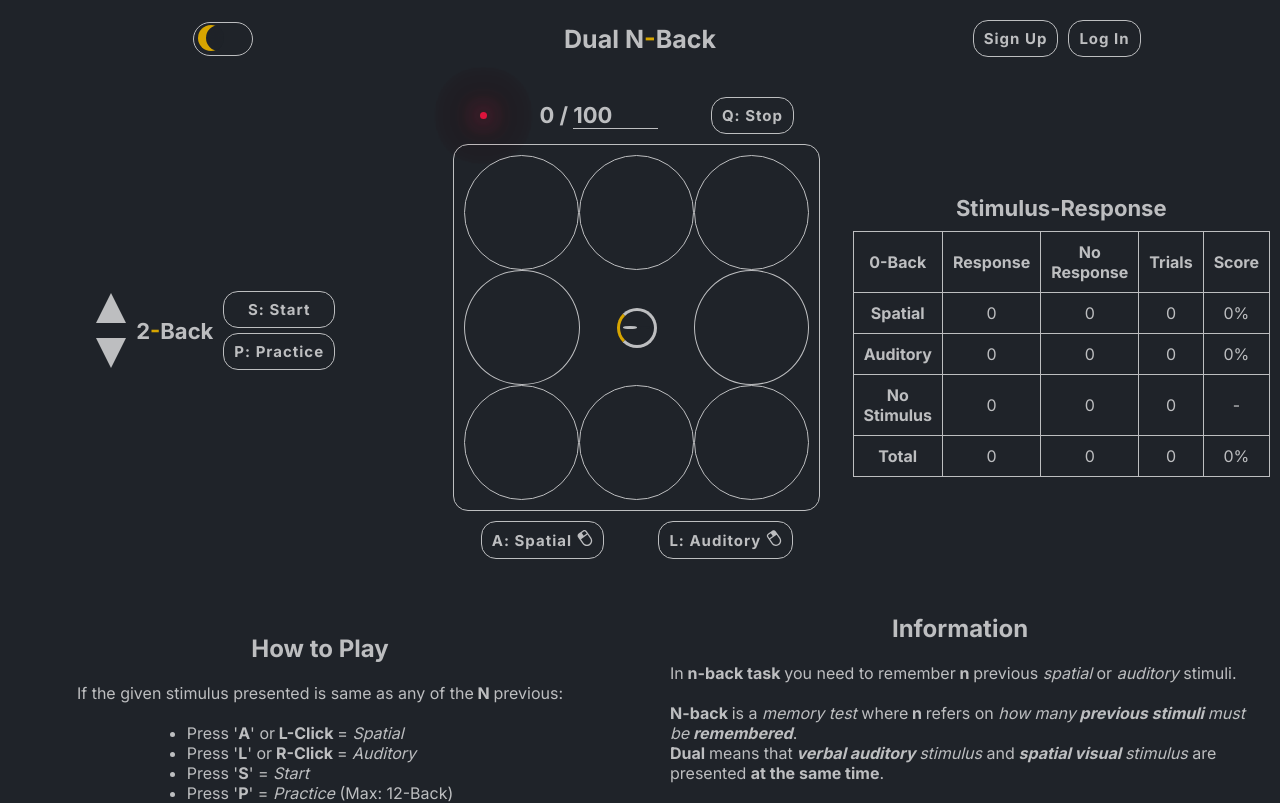
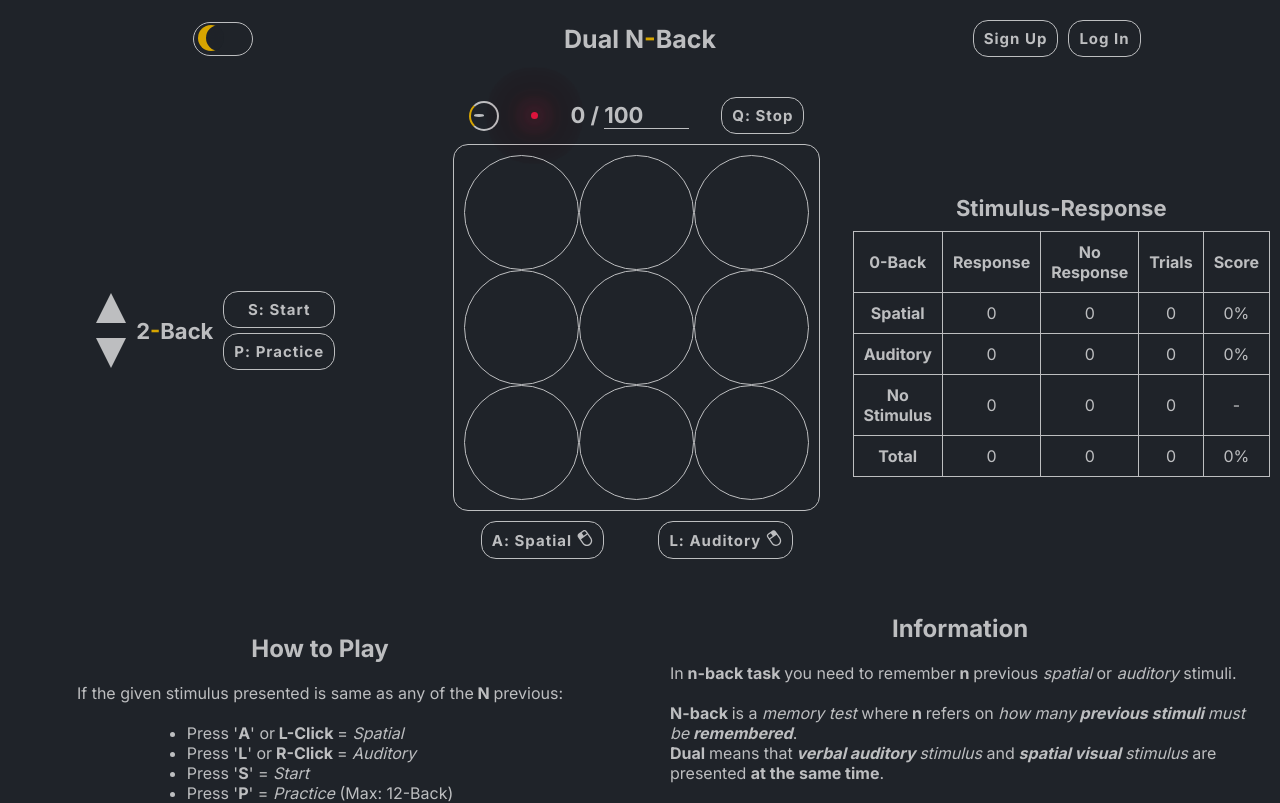
Before and after one commit to TheLittleMister/dualnback, a React (Create React App) app in the folder front-end/: page / in a window 1280 px wide. Shown: the top 803 px of the page. Built offline with nearby package versions, Linux system fonts and the light colour scheme.

Commit message:
3x3 Grid

```diff
--- a/front-end/src/components/Game/Board/Board.tsx
+++ b/front-end/src/components/Game/Board/Board.tsx
@@ -15,6 +15,7 @@ import q from "../../../assets/sounds/q.wav";
 import r from "../../../assets/sounds/r.wav";
 import s from "../../../assets/sounds/s.wav";
 import t from "../../../assets/sounds/t.wav";
+import m from "../../../assets/sounds/m.wav";
 
 import Trials from "./Trials/Trials";
 import Panel from "./Panel/Panel";
@@ -77,6 +78,7 @@ const Board: React.FC<{
       6: new Audio(r),
       7: new Audio(s),
       8: new Audio(t),
+      9: new Audio(m),
     };
   }, []);
 
@@ -273,8 +275,8 @@ const Board: React.FC<{
         if (trialsCounterInterval >= game.trials || !game.active)
           stopGame(trialsCounterInterval, spatialObj, auditoryObj);
         else {
-          const spatialRandomPlace = randomInt(1, 8);
-          const auditoryRandomPlace = randomInt(1, 8);
+          const spatialRandomPlace = randomInt(1, 9);
+          const auditoryRandomPlace = randomInt(1, 9);
 
           // Show Spatial
           setSpatialPlace(spatialRandomPlace);
@@ -365,7 +367,7 @@ const Board: React.FC<{
         spatialMatch={spatialMatch}
         auditoryMatch={auditoryMatch}
       />
-      <Panel activeGame={game.active} spatialPlace={spatialPlace} />
+      <Panel spatialPlace={spatialPlace} />
       <Keys
         activeGame={game.active}
         practiceGame={game.practice}
--- a/front-end/src/components/Game/Board/Panel/Panel.module.css
+++ b/front-end/src/components/Game/Board/Panel/Panel.module.css
@@ -23,74 +23,3 @@
 .fill {
   background-color: var(--yellow);
 }
-
-.circle-middle {
-  border: 0;
-  display: flex;
-  align-items: center;
-  justify-content: center;
-
-  font-size: 10rem;
-  font-weight: bold;
-}
-
-/* SPINNING CENTER */
-
-@-moz-keyframes spin {
-  100% {
-    -moz-transform: rotate(360deg);
-  }
-}
-
-@-webkit-keyframes spin {
-  100% {
-    -webkit-transform: rotate(360deg);
-  }
-}
-
-@keyframes spin {
-  100% {
-    -webkit-transform: rotate(360deg);
-    transform: rotate(360deg);
-  }
-}
-
-/* TIME */
-.clock {
-  display: flex;
-  align-items: center;
-  justify-content: center;
-
-  width: 4rem;
-  height: 4rem;
-  border-radius: 10rem;
-
-  border: 0.3rem solid var(--main-color);
-  border-right: 0.3rem solid var(--main-color);
-  border-left: 0.3rem solid var(--yellow);
-}
-.hour {
-  display: flex;
-  border-radius: 50%;
-
-  width: 80%;
-  height: 0.24rem;
-
-  background-color: transparent;
-}
-
-.hour-spin {
-  animation: spin 3s linear 0s infinite;
-}
-
-.white {
-  flex: 1;
-  border-radius: 100%;
-  background-color: var(--main-color);
-}
-
-.dark {
-  flex: 1;
-  border-radius: 100%;
-  background-color: var(--main-bg-color);
-}
--- a/front-end/src/components/Game/Board/Panel/Panel.tsx
+++ b/front-end/src/components/Game/Board/Panel/Panel.tsx
@@ -3,7 +3,6 @@ import React from "react";
 import classes from "./Panel.module.css";
 
 const Panel: React.FC<{
-  activeGame: boolean;
   spatialPlace: number;
 }> = (props) => {
   return (
@@ -31,30 +30,18 @@ const Panel: React.FC<{
             props.spatialPlace === 4 && classes["fill"]
           }`}
         ></div>
-        <div className={`${classes["circle"]} ${classes["circle-middle"]}`}>
-          <div className={classes["clock"]}>
-            <div
-              className={`${classes["hour"]} ${
-                props.activeGame && classes["hour-spin"]
-              }`}
-            >
-              <div className={classes["white"]}></div>
-              <div className={classes["dark"]}></div>
-            </div>
-          </div>
-        </div>
         <div
           className={`${classes["circle"]} ${
             props.spatialPlace === 5 && classes["fill"]
           }`}
         ></div>
-      </div>
-      <div className={classes["row-3"]}>
         <div
           className={`${classes["circle"]} ${
             props.spatialPlace === 6 && classes["fill"]
           }`}
         ></div>
+      </div>
+      <div className={classes["row-3"]}>
         <div
           className={`${classes["circle"]} ${
             props.spatialPlace === 7 && classes["fill"]
@@ -65,6 +52,11 @@ const Panel: React.FC<{
             props.spatialPlace === 8 && classes["fill"]
           }`}
         ></div>
+        <div
+          className={`${classes["circle"]} ${
+            props.spatialPlace === 9 && classes["fill"]
+          }`}
+        ></div>
       </div>
     </div>
   );
--- a/front-end/src/components/Game/Board/Practice/Practice.tsx
+++ b/front-end/src/components/Game/Board/Practice/Practice.tsx
@@ -19,6 +19,7 @@ const Practice: React.FC<{
     [6, "r"],
     [7, "s"],
     [8, "t"],
+    [9, "m"],
   ]);
 
   const spatialMap = new Map([
@@ -26,10 +27,11 @@ const Practice: React.FC<{
     [2, "↑"],
     [3, "↗"],
     [4, "←"],
-    [5, "→"],
-    [6, "↙"],
-    [7, "↓"],
-    [8, "↘"],
+    [5, "•"],
+    [6, "→"],
+    [7, "↙"],
+    [8, "↓"],
+    [9, "↘"],
   ]);
 
   return (
--- a/front-end/src/components/Game/Board/Trials/Trials.module.css
+++ b/front-end/src/components/Game/Board/Trials/Trials.module.css
@@ -38,3 +38,65 @@
 .input {
   max-width: 8.5rem;
 }
+
+/* SPINNING CENTER */
+
+@-moz-keyframes spin {
+  100% {
+    -moz-transform: rotate(360deg);
+  }
+}
+
+@-webkit-keyframes spin {
+  100% {
+    -webkit-transform: rotate(360deg);
+  }
+}
+
+@keyframes spin {
+  100% {
+    -webkit-transform: rotate(360deg);
+    transform: rotate(360deg);
+  }
+}
+
+/* TIME */
+.clock {
+  display: flex;
+  align-items: center;
+  justify-content: center;
+
+  width: 3rem;
+  height: 3rem;
+  border-radius: 10rem;
+
+  border: 0.2rem solid var(--main-color);
+  border-right: 0.2rem solid var(--main-color);
+  border-left: 0.2rem solid var(--yellow);
+}
+
+.hour {
+  display: flex;
+  border-radius: 50%;
+
+  width: 80%;
+  height: 0.24rem;
+
+  background-color: transparent;
+}
+
+.hour-spin {
+  animation: spin 3s linear 0s infinite;
+}
+
+.white {
+  flex: 1;
+  border-radius: 100%;
+  background-color: var(--main-color);
+}
+
+.dark {
+  flex: 1;
+  border-radius: 100%;
+  background-color: var(--main-bg-color);
+}
--- a/front-end/src/components/Game/Board/Trials/Trials.tsx
+++ b/front-end/src/components/Game/Board/Trials/Trials.tsx
@@ -39,10 +39,20 @@ const Trials: React.FC<{
 
   return (
     <div className={classes["game"]}>
+      <div className={classes["clock"]}>
+        <div
+          className={`${classes["hour"]} ${
+            props.activeGame && classes["hour-spin"]
+          }`}
+        >
+          <div className={classes["white"]}></div>
+          <div className={classes["dark"]}></div>
+        </div>
+      </div>
       <span
         className={props.activeGame ? classes["green-dot"] : classes["red-dot"]}
       ></span>
-      <form action="#">
+      <form action="#" onSubmit={(e: React.FormEvent) => e.preventDefault()}>
         <label htmlFor="trials-input" className={classes["trials"]}>
           {props.trialsCounter} /&nbsp;
         </label>
@@ -52,7 +62,7 @@ const Trials: React.FC<{
           id="trials-input"
           name="quantity"
           min="0"
-          max="9999"
+          max="999"
           value={props.trials}
           className={classes["input"]}
           disabled={props.activeGame ? true : false}
```
Also changed, not shown: 1 other file (tests, documents, lock files or other folders).
